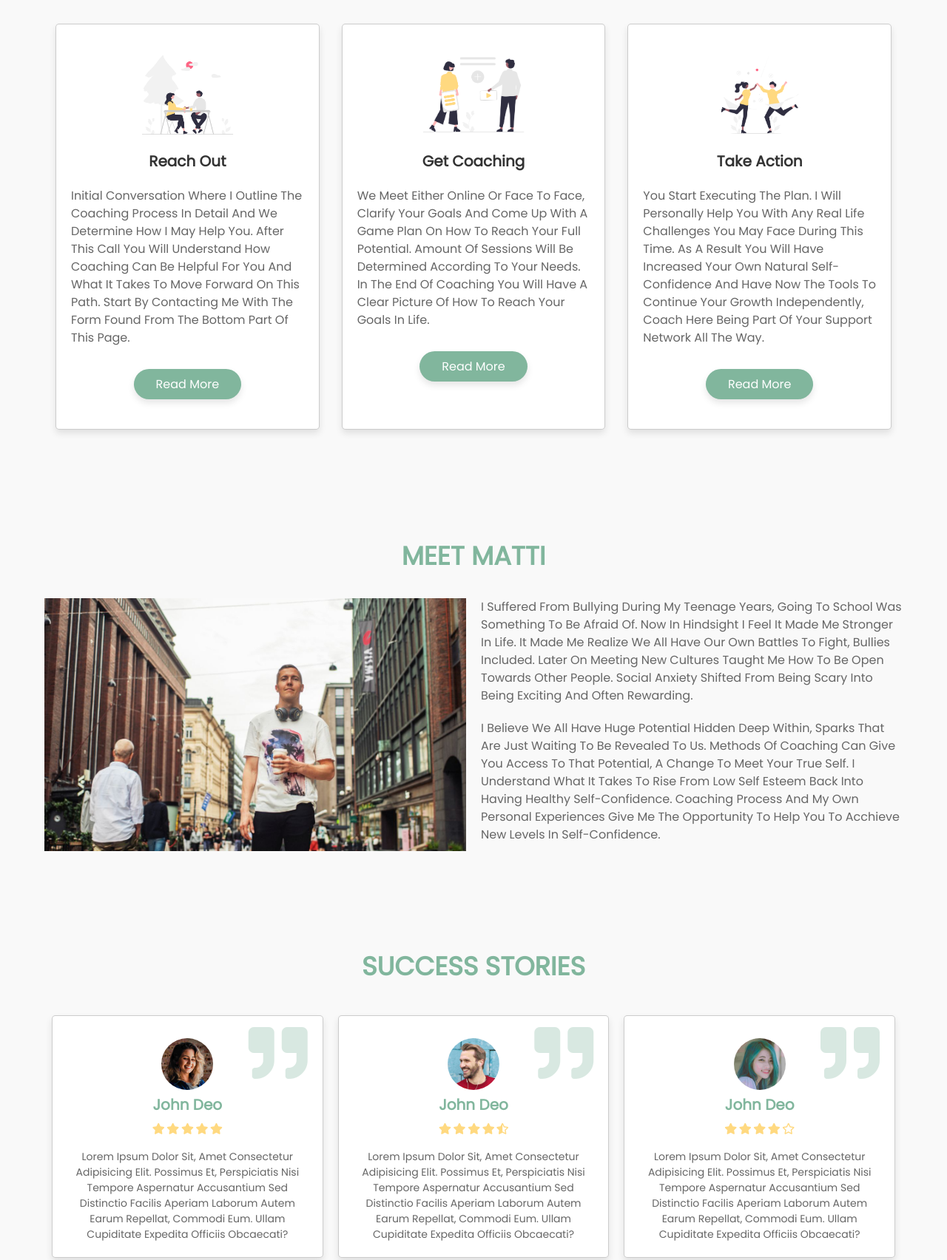
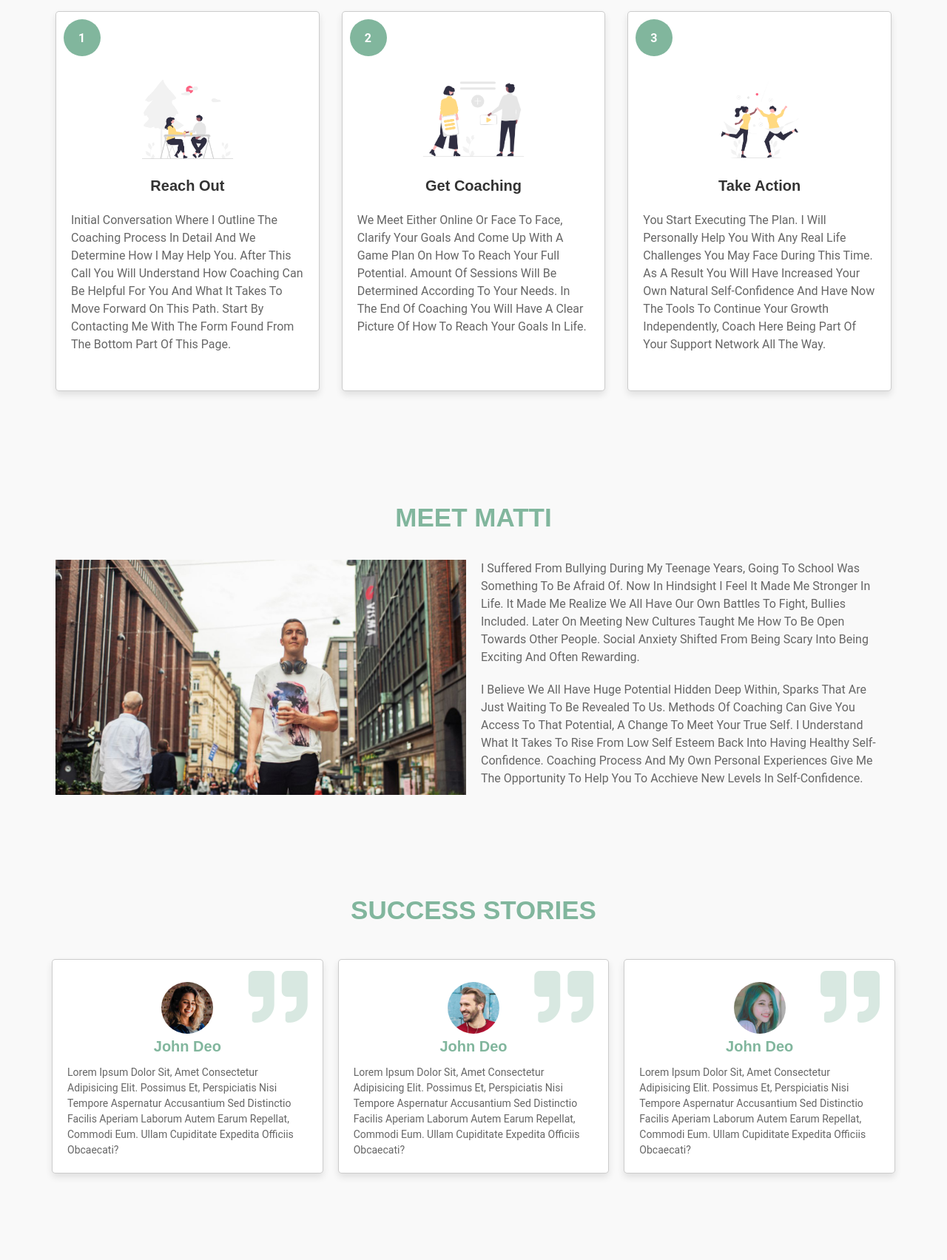
Before and after one commit to Zionknight-crypto/matti-new, a plain HTML site: page index.html in a window 1280 px wide. Shown: the part 1002-2706 px from the top of the page at 74% size. Drawn offline with Linux system fonts and the light colour scheme.

Commit message:
font updates

```diff
--- a/index.html
+++ b/index.html
@@ -4,11 +4,10 @@
     <meta charset="UTF-8">
     <meta name="viewport" content="width=device-width, initial-scale=1.0">
     <link rel="stylesheet" href="https://use.fontawesome.com/releases/v5.8.1/css/all.css" crossorigin="anonymous">
+    <link rel="icon" href="images/logo_black_yellow.jpeg" type="image/jpeg">
     <title>Matti Siitonen | Life Coaching</title>
-
     <!-- font awesome cdn link  -->
     <link rel="stylesheet" href="https://cdnjs.cloudflare.com/ajax/libs/font-awesome/5.15.3/css/all.min.css">
-
     <!-- custom css file link  -->
     <link rel="stylesheet" href="./styles.css">
 
@@ -20,7 +19,7 @@
 
         <header>
             <div class="inner-wrapper">
-                <a href="#" class="logo">Matti Siitonen</a>
+                <a href="#" class="logo"><img src="images/logo_yellow_black.jpeg" alt="Matti Siitonen logo"></a>
                 <input type="checkbox" id="menu-bar">
                 <label for="menu-bar" class="fas fa-bars"></label>
                 <nav class="navbar">
@@ -78,22 +77,22 @@
             </div>
             <div class="box-container">
                 <div class="box">
-                    <img src="images/reach_out.png" alt="">
+                    <p class="number">1</p>
+                    <img src="images/reach_out.png" alt="Reach out">
                     <h3>Reach Out</h3>
                     <p>Initial conversation where I outline the coaching process in detail and we determine how I may help you. After this call you will understand how coaching can be helpful for you and what it takes to move forward on this path. Start by contacting me with the form found from the bottom part of this page.</p>
-                    <a href="#" class="btn">read more</a>
                 </div>
                 <div class="box">
-                    <img src="images/get_coaching.png" alt="">
+                    <p class="number">2</p>
+                    <img src="images/get_coaching.png" alt="Get coaching">
                     <h3>Get Coaching</h3>
                     <p>We meet either online or face to face, clarify your goals and come up with a game plan on how to reach your full potential. Amount of sessions will be determined according to your needs. In the end of coaching you will have a clear picture of how to reach your goals in life.</p>
-                    <a href="#" class="btn">read more</a>
                 </div>
                 <div class="box">
-                    <img src="images/take_action.png" alt="">
+                    <p class="number">3</p>
+                    <img src="images/take_action.png" alt="Take action">
                     <h3>Take Action</h3>
                     <p>You start executing the plan. I will personally help you with any real life challenges you may face during this time. As a result you will have increased your own natural self-confidence and have now the tools to continue your growth independently, coach here being part of your support network all the way.</p>
-                    <a href="#" class="btn">read more</a>
                 </div>
             </div>
         </section>
@@ -133,13 +132,6 @@
                     <div class="user">
                         <img src="images/pic1.png" alt="">
                         <h3>john deo</h3>
-                        <div class="stars">
-                            <i class="fas fa-star"></i>
-                            <i class="fas fa-star"></i>
-                            <i class="fas fa-star"></i>
-                            <i class="fas fa-star"></i>
-                            <i class="fas fa-star"></i>
-                        </div>
                         <div class="comment">
                                 Lorem ipsum dolor sit, amet consectetur adipisicing elit. Possimus et, perspiciatis nisi tempore aspernatur accusantium sed distinctio facilis aperiam laborum autem earum repellat, commodi eum. Ullam cupiditate expedita officiis obcaecati?
                         </div>
@@ -150,13 +142,6 @@
                     <div class="user">
                         <img src="images/pic2.png" alt="">
                         <h3>john deo</h3>
-                        <div class="stars">
-                            <i class="fas fa-star"></i>
-                            <i class="fas fa-star"></i>
-                            <i class="fas fa-star"></i>
-                            <i class="fas fa-star"></i>
-                            <i class="fas fa-star-half-alt"></i>
-                        </div>
                         <div class="comment">
                                 Lorem ipsum dolor sit, amet consectetur adipisicing elit. Possimus et, perspiciatis nisi tempore aspernatur accusantium sed distinctio facilis aperiam laborum autem earum repellat, commodi eum. Ullam cupiditate expedita officiis obcaecati?
                         </div>
@@ -167,13 +152,6 @@
                     <div class="user">
                         <img src="images/pic3.png" alt="">
                         <h3>john deo</h3>
-                        <div class="stars">
-                            <i class="fas fa-star"></i>
-                            <i class="fas fa-star"></i>
-                            <i class="fas fa-star"></i>
-                            <i class="fas fa-star"></i>
-                            <i class="far fa-star"></i>
-                        </div>
                         <div class="comment">
                             Lorem ipsum dolor sit, amet consectetur adipisicing elit. Possimus et, perspiciatis nisi tempore aspernatur accusantium sed distinctio facilis aperiam laborum autem earum repellat, commodi eum. Ullam cupiditate expedita officiis obcaecati?
                         </div>
@@ -197,7 +175,7 @@
                         <div class="price">€ 80<span>/package</span></div>
                         <ul>
                             <li> <i class="fas fa-check"></i> A coaching session of 60 minutes</li>
-                            <li> <i class="fas fa-check"></i> A single self-confidence hour after the coaching</li>
+                            <li> <i class="fas fa-check"></i> A single self-confidence session</li>
                         </ul>
                         <!-- <a href="#" class="btn">check out</a>  -->
                     </div>
@@ -207,7 +185,7 @@
                         <div class="price">€ 280<span>/package</span></div>
                         <ul>
                             <li> <i class="fas fa-check"></i> 4 x 60 minutes coaching sessions</li>
-                            <li> <i class="fas fa-check"></i> 2 x 60 minutes self-confidence sessions between or after the coaching</li>
+                            <li> <i class="fas fa-check"></i> 2 x 60 minutes self-confidence sessions</li>
                         </ul>
                     <!-- <a href="#" class="btn">check out</a> -->
                     </div>
@@ -217,7 +195,7 @@
                         <div class="price">€ 560<span>/package</span></div>
                         <ul>
                             <li> <i class="fas fa-check"></i> 8 x 60 minutes coaching sessions</li>
-                            <li> <i class="fas fa-check"></i> 4 x 60 minutes self-confidence sessions between or after the coaching</li>
+                            <li> <i class="fas fa-check"></i> 4 x 60 minutes self-confidence sessionsg</li>
                         </ul>
                         <!-- <a href="#" class="btn">check out</a> -->
                     </div>
--- a/styles.css
+++ b/styles.css
@@ -9,10 +9,14 @@
     --secondary-heading-color: #333;
     --black: #000;
     --basic-font-size: 1.6rem;
+    --section-heading-font: Raleway,sans-serif,serif;
+    --main-heading-font: 'Bebas Neue', cursive;
+    --text-font: Roboto,sans-serif,serif;
+    --backup-font: 'Poppins', sans-serif;
 }
 
 *{
-    font-family: 'Poppins', sans-serif;
+    font-family: var(--text-font);
     margin:0; padding:0;
     box-sizing: border-box;
     text-decoration: none;
@@ -39,6 +43,10 @@ body{
 
 h2, h3, p {
     line-height: 1.5;
+}
+
+h2, h3, h4, h5 {
+    font-family: var(--section-heading-font);
 }
 
 .site-wrapper {
@@ -104,9 +112,10 @@ header{
     justify-content: space-between;
 }
 
-header .logo{
-    font-size: 2rem;
-    color: var(--black);
+header .logo img{
+    width: 30px;
+    height: 30px;
+    border-radius: 3px;
 }
 
 header .navbar a{
@@ -150,18 +159,19 @@ section#home.home form input.btn,
 .home form{
     width: 100%;
     max-width: 500px;
-    margin: auto 0 auto auto;
+    margin: auto 15px auto auto;
 }
 
 .home div.content {
-    margin: auto 2rem auto 0;
+    margin: auto 2rem auto 15px;;
 }
 
 .home .content h1{
     font-size: 5.5rem;
     color:var(--secondary-heading-color);
     text-transform: uppercase;
-    line-height: 1;
+    line-height: 1.25;
+    margin: 15px auto;
 }
 
 .home .content h1 span{
@@ -204,7 +214,7 @@ section#home.home {
 
 .coaching div.content {
     max-width: 768px;
-    margin: 0 auto 2rem;
+    margin: 0 auto 3rem;
 }
 
 .coaching .box-container{
@@ -249,8 +259,19 @@ section#home.home {
     margin: 1rem 0;
     text-align: left;
 }
-.coaching .box-container .box a.btn {
-    margin: 10px auto;
+.coaching .box-container .box p.number {
+    width: 50px;
+    height: 50px;
+    padding: 2rem;
+    background-color: var(--primary-mint);
+    color: var(--white);
+    line-height: 0.75;
+    font-weight: 600;
+    margin: 0 auto 0 0;
+    border-radius: 50%;
+    position: relative;
+    left: -10px;
+    top: -20px;
 }
 
 .about .column{
@@ -260,7 +281,8 @@ section#home.home {
     gap: 2rem;
     align-items: start;
     justify-content: center;
-
+    padding-left: 15px;
+    padding-right: 15px;
 }
 
 .about .column .image{
@@ -412,6 +434,8 @@ section#home.home {
 .review .box-container .box .comment{
     color:var(--basic-font-color);
     font-size: 1.4rem;
+    line-height: 1.5;
+    text-align: left;
     padding:1rem;
 }
 
@@ -466,6 +490,7 @@ section#home.home {
 
 .pricing .box-container .box ul li{
     font-size: var(--basic-font-size);
+    line-height: 1.5;
     color:var(--basic-font-color);
     padding:.5rem 0;
 }
@@ -601,8 +626,6 @@ section#home.home form input.btn {
 
 .footer .box-container .box a:hover{
     text-decoration: underline;
-    color:  var(--primary-yellow);
-
 }
 
 .footer .box-container .box .info{
@@ -621,10 +644,6 @@ section#home.home form input.btn {
     width:4.5rem;
     line-height: 4.5rem;
     text-align: center;
-}
-
-.footer .box-container .box .info i:hover {
-    color:  var(--primary-yellow);
 }
 
 .footer .credit{
@@ -651,6 +670,12 @@ section#home.home form input.btn {
 @media (max-width:950px){
     .home .content h1 {
         font-size: 4.5rem;
+    }
+}
+
+@media (max-width:850px){
+    .coaching div.content  {
+        margin: 15px;
     }
 }
 
@@ -772,11 +797,18 @@ section#home.home form input.btn {
     .home form {
         max-width: 100%;
     }
+    .coaching div.content  {
+        margin: 0 auto;
+    }
     .coaching .box-container .box,
     .review .box-container .box,
     .pricing .box-container .box
      {
         margin: 1rem 0;
+    }
+    .about .column {
+        padding-left: 0;
+        padding-right: 0;
     }
 }
 
```
Also changed, not shown: notes for site.txt.
